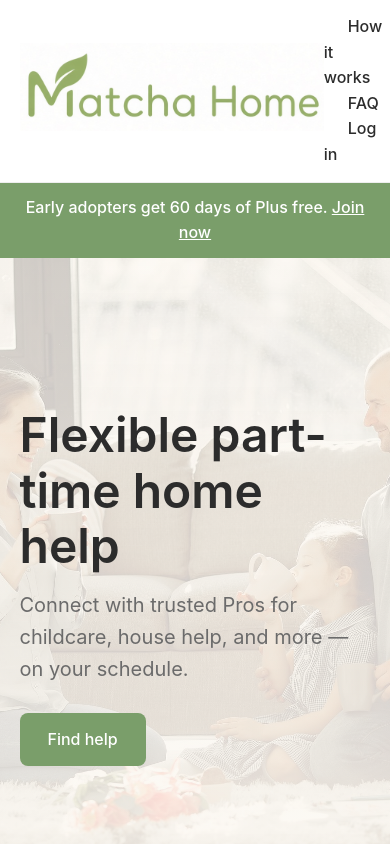
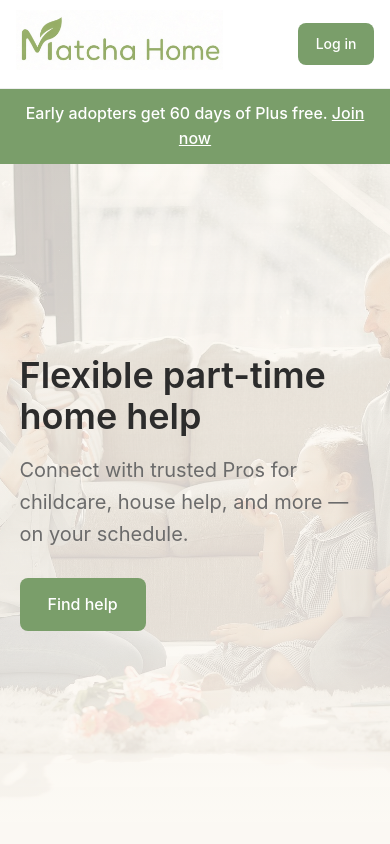
Before and after one commit to MatchaHome-Home/matchahome, a plain HTML site: page index.html in a window 390 px wide. Shown: the top 844 px of the page. Drawn offline with Linux system fonts and the light colour scheme.

Commit message:
Refactor header navigation links and add styles
Updated navigation links to include 'hide-mobile' class and styled 'Log in' button.

```diff
--- a/index.html
+++ b/index.html
@@ -52,6 +52,15 @@
   .footer-links { margin-bottom: 16px; }
   .footer-links a { margin: 0 12px; }
   .legal { font-size: 13px; color: var(--muted); max-width: 800px; margin: 0 auto; }
+
+  @media (max-width: 640px) {
+    .hide-mobile { display: none; }
+    .logo { height: 60px; }
+    header { padding: 10px 4%; }
+    nav a { margin-left: 12px; }
+    .hero h1 { font-size: 36px; }
+    .hero { padding: 60px 5%; }
+  }
 </style>
 </head>
 <body>
@@ -59,9 +68,9 @@
 <header>
   <a href="/"><img src="logo.png" alt="Matcha Home" class="logo"></a>
   <nav>
-    <a href="#how">How it works</a>
-    <a href="#faq">FAQ</a>
-    <a href="https://matcha-home-app.vercel.app">Log in</a>
+    <a href="#how" class="hide-mobile">How it works</a>
+    <a href="#faq" class="hide-mobile">FAQ</a>
+    <a href="https://matcha-home-app.vercel.app" class="btn" style="padding: 10px 18px; font-size: 14px;">Log in</a>
   </nav>
 </header>
 
```
